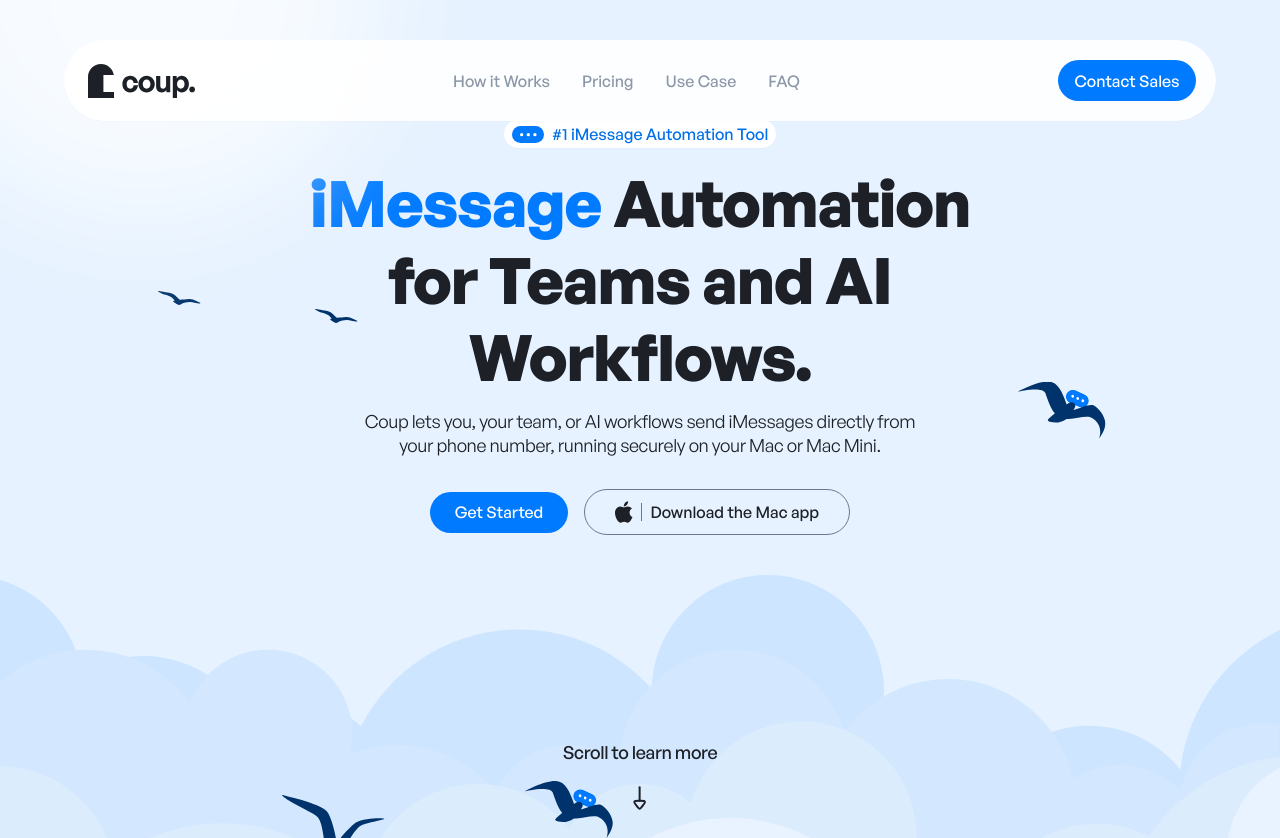
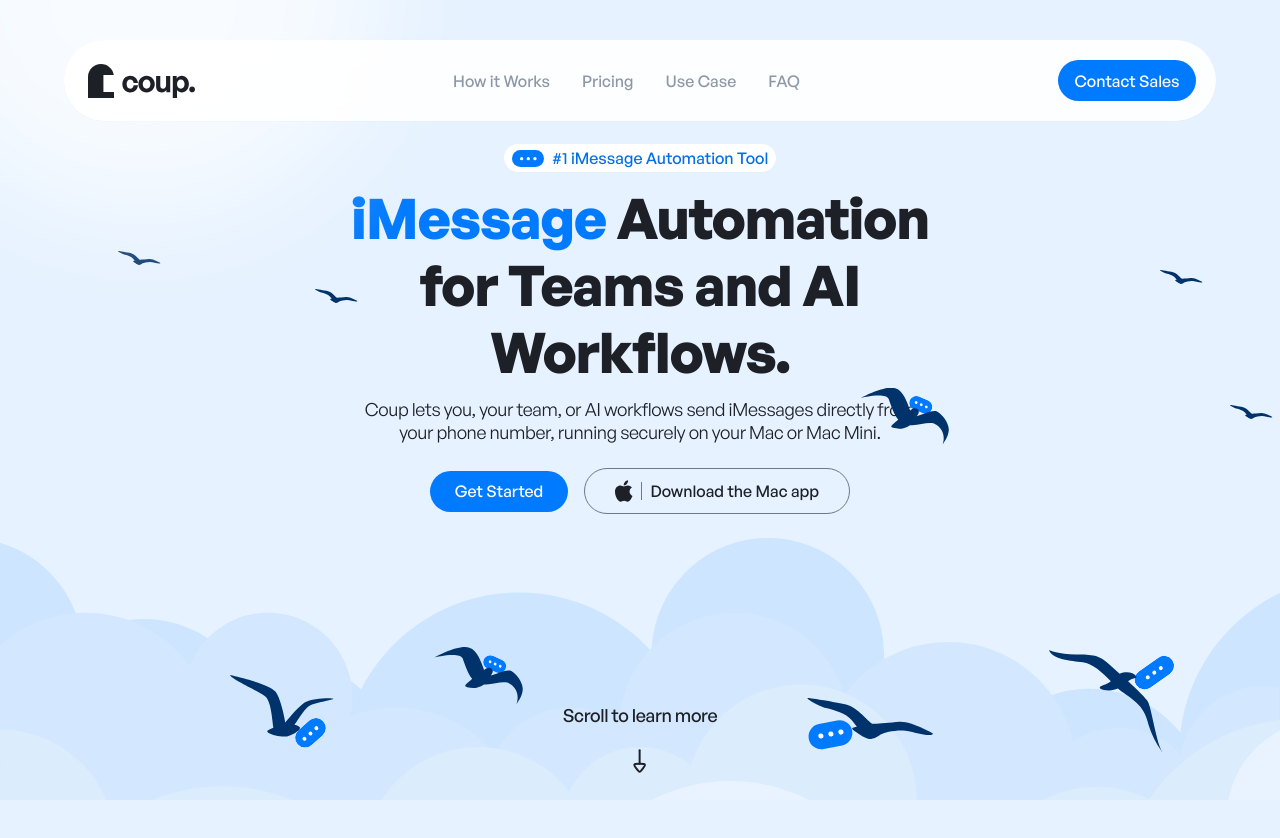
Before and after one commit to rumeedgar/feeble, a Next.js app: page / in a window 1280 px wide. After the commit the page ends 800 px from the top, so only its background shows below. Built offline with nearby package versions, Linux system fonts and the light colour scheme.

Commit message:
chore: responsiveness

```diff
--- a/components/hero/HeroSection.tsx
+++ b/components/hero/HeroSection.tsx
@@ -14,7 +14,7 @@ export default function HeroSection() {
   const windowWidth = typeof window !== "undefined" ? window.innerWidth : 2000;
 
   useLayoutEffect(() => {
-      setMounted(true);
+    setMounted(true);
   }, []);
 
   useEffect(() => {
@@ -27,11 +27,11 @@ export default function HeroSection() {
 
   if (!mounted) {
     return (
-      <section className="min-h-screen flex flex-col items-center px-4 relative pb-0">
+      <section className="h-screen flex flex-col items-center px-4 relative pb-0">
         <div
           style={{
-            marginTop: "min(161px, 15vh)",
-            marginBottom: "min(24px, 2vh)",
+            marginTop: "min(120px, 12vh)",
+            marginBottom: "min(16px, 1.5vh)",
           }}
         >
           <Badge icon="/assets/icons/text-bubble.svg">
@@ -41,8 +41,8 @@ export default function HeroSection() {
         <h1
           className="text-center max-w-2xl text-text-main"
           style={{
-            marginBottom: "min(24px, 2vh)",
-            fontSize: "clamp(32px, 5vw, 64px)",
+            marginBottom: "min(16px, 1.5vh)",
+            fontSize: "clamp(28px, 4.5vw, 56px)",
             fontWeight: 700,
             lineHeight: "120%",
             letterSpacing: "-0.02em",
@@ -54,7 +54,7 @@ export default function HeroSection() {
         <p
           className="text-center max-w-xl text-text-main"
           style={{
-            marginBottom: "min(48px, 4vh)",
+            marginBottom: "min(32px, 3vh)",
             fontSize: "clamp(14px, 1.5vw, 18px)",
             fontWeight: 400,
             lineHeight: "130%",
@@ -69,7 +69,7 @@ export default function HeroSection() {
   }
 
   return (
-    <section className="min-h-screen flex flex-col items-center px-4 relative pb-0 overflow-hidden">
+    <section className="h-screen flex flex-col items-center px-5 sm:px-6 relative pb-0 overflow-hidden">
       <motion.img
         src="/assets/icons/white-cloud.svg"
         alt=""
@@ -95,8 +95,8 @@ export default function HeroSection() {
           position: "absolute",
           width: "42.36px",
           height: "13.96px",
-          top: "291px",
-          left: "158.18px",
+          top: "251px",
+          left: "118.18px",
         }}
       />
       <motion.img
@@ -109,7 +109,7 @@ export default function HeroSection() {
           position: "absolute",
           width: "42.36px",
           height: "13.96px",
-          top: "309.02px",
+          top: "289.02px",
           left: "315.3px",
         }}
       />
@@ -125,7 +125,7 @@ export default function HeroSection() {
           width: "42.36px",
           height: "13.96px",
           top: "270px",
-          left: "1280.18px",
+          left: "1160.18px",
         }}
       />
       <motion.img
@@ -139,7 +139,7 @@ export default function HeroSection() {
           width: "42.36px",
           height: "13.96px",
           top: "405px",
-          left: "1300.18px",
+          left: "1230.18px",
         }}
       />
 
@@ -153,8 +153,8 @@ export default function HeroSection() {
           position: "absolute",
           width: "103.38px",
           height: "76.75px",
-          top: "795.39px",
-          left: "281.92px",
+          bottom: "6vh",
+          left: "18%",
           zIndex: 10,
         }}
       />
@@ -168,8 +168,8 @@ export default function HeroSection() {
           position: "absolute",
           width: "87.74px",
           height: "56.99px",
-          top: "781px",
-          left: "525.18px",
+          bottom: "12vh",
+          left: "34%",
           zIndex: 10,
         }}
       />
@@ -183,8 +183,8 @@ export default function HeroSection() {
           position: "absolute",
           width: "128.21px",
           height: "54.38px",
-          top: "856px",
-          left: "1043.18px",
+          bottom: "6vh",
+          right: "27%",
           zIndex: 10,
         }}
       />
@@ -198,8 +198,8 @@ export default function HeroSection() {
           position: "absolute",
           width: "128.93px",
           height: "101.99px",
-          top: "792px",
-          left: "1317.18px",
+          bottom: "6vh",
+          right: "8%",
           zIndex: 10,
         }}
       />
@@ -208,18 +208,18 @@ export default function HeroSection() {
         <motion.img
           src="/assets/icons/bird-bub-2.svg"
           alt=""
-          initial={{ x: -200, y: 400, opacity: 0 }}
+          initial={{ x: -100, y: 400, opacity: 0 }}
           animate={{
-            x: windowWidth + 200,
+            x: windowWidth + 100,
             y: 350,
             opacity: [0, 1, 1, 0],
           }}
           transition={{
-            duration: 4,
+            duration: 6,
             ease: "linear",
             opacity: {
               times: [0, 0.1, 0.9, 1],
-              duration: 4,
+              duration: 6,
             },
           }}
           style={{
@@ -236,22 +236,22 @@ export default function HeroSection() {
           src="/assets/icons/bird-bub-3.svg"
           alt=""
           initial={{
-            x: windowWidth + 200,
+            x: windowWidth + 100,
             y: 450,
             opacity: 0,
           }}
           animate={{
-            x: -200,
+            x: -100,
             y: 400,
             opacity: [0, 1, 1, 0],
             scaleX: -1,
           }}
           transition={{
-            duration: 4,
+            duration: 6,
             ease: "linear",
             opacity: {
               times: [0, 0.1, 0.9, 1],
-              duration: 4,
+              duration: 6,
             },
           }}
           style={{
@@ -269,8 +269,8 @@ export default function HeroSection() {
         animate={{ opacity: 1, y: 0 }}
         transition={{ duration: 0.6, delay: 0.2 }}
         style={{
-          marginTop: "min(161px, 15vh)",
-          marginBottom: "min(24px, 2vh)",
+          marginTop: "min(180px, 18vh)",
+          marginBottom: "min(16px, 1.5vh)",
         }}
       >
         <Badge icon="/assets/icons/text-bubble.svg">
@@ -283,10 +283,11 @@ export default function HeroSection() {
         initial={{ opacity: 0, y: 20 }}
         animate={{ opacity: 1, y: 0 }}
         transition={{ duration: 0.6, delay: 0.4 }}
-        className="text-center max-w-2xl text-text-main"
+        className="text-center text-text-main md:px-0"
         style={{
-          marginBottom: "min(24px, 2vh)",
-          fontSize: "clamp(32px, 5vw, 64px)",
+          maxWidth: "580px",
+          marginBottom: "min(16px, 1.5vh)",
+          fontSize: "clamp(28px, 4.5vw, 56px)",
           fontWeight: 700,
           lineHeight: "120%",
           letterSpacing: "-0.02em",
@@ -301,9 +302,9 @@ export default function HeroSection() {
         initial={{ opacity: 0, y: 20 }}
         animate={{ opacity: 1, y: 0 }}
         transition={{ duration: 0.6, delay: 0.6 }}
-        className="text-center max-w-xl text-text-main"
+        className="text-center max-w-xl text-text-main md:px-0"
         style={{
-          marginBottom: "min(48px, 4vh)",
+          marginBottom: "min(32px, 3vh)",
           fontSize: "clamp(14px, 1.5vw, 18px)",
           fontWeight: 400,
           lineHeight: "130%",
@@ -319,8 +320,10 @@ export default function HeroSection() {
         initial={{ opacity: 0, y: 20 }}
         animate={{ opacity: 1, y: 0 }}
         transition={{ duration: 0.6, delay: 0.8 }}
-        className="flex items-center gap-4"
-        style={{ marginBottom: "min(54.07px, 5vh)" }}
+        className="flex items-center gap-4 flex-wrap justify-center md:px-0"
+        style={{
+          marginBottom: "min(32px, 3vh)",
+        }}
       >
         <Button variant="primary" style={{ fontWeight: 500 }}>
           Get Started
```
